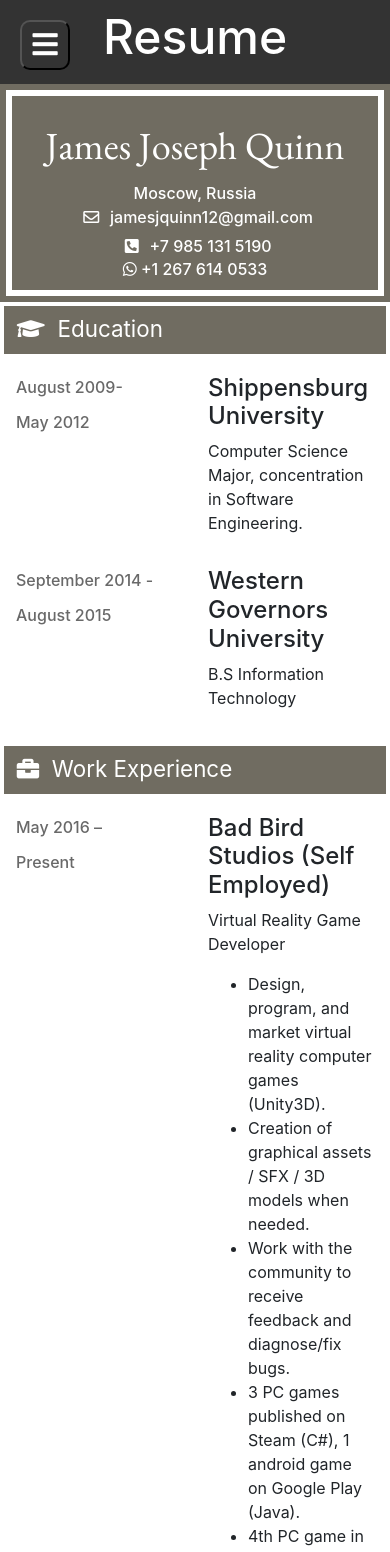
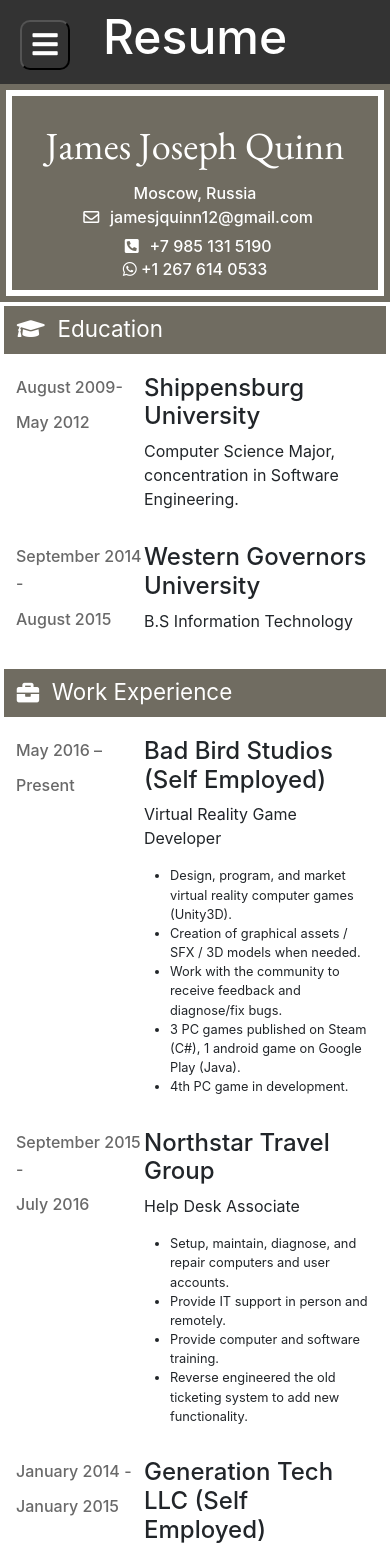
Before and after one commit to DrGooseman/JamesJQuinn, a React (Create React App) app: page /resume in a window 390 px wide. Shown: the top 1552 px of the page. Built offline with nearby package versions, Linux system fonts and the light colour scheme.

Commit message:
makes more mobile friendly

```diff
--- a/src/index.css
+++ b/src/index.css
@@ -422,7 +422,61 @@
   }
 }
 
+@media (max-height: 840px) {
+  .App-header img {
+    width: 67%;
+    border-radius: 100%;
+    margin: 1rem auto 0.5rem;
+    /* height: 50px; */
+  }
+}
+
+@media (max-height: 800px) {
+  .App-header img {
+    width: 44%;
+    border-radius: 100%;
+    margin: 0.6rem auto 0.1rem;
+    /* height: 50px; */
+  }
+
+  .App-header i {
+    margin-top: 0.2rem;
+    margin-bottom: 0.2rem;
+  }
+}
+
+@media (max-height: 700px) {
+  .App-header img {
+    width: 35%;
+    border-radius: 100%;
+    margin: 0.6rem auto 0rem;
+    /* height: 50px; */
+  }
+
+  .App-header i {
+    margin-top: 0rem;
+    margin-bottom: 0rem;
+  }
+}
+
+@media (max-height: 660px) {
+  .App-header img {
+    width: 30%;
+    border-radius: 100%;
+    margin: 0.6rem auto 0rem;
+    /* height: 50px; */
+  }
+}
+
 @media (max-width: 700px) {
+  .about-me-who-am-i-div {
+    width: 19rem;
+    margin: 0rem;
+  }
+  .about-me img {
+    margin: 0rem;
+  }
+
   .App-header-desktop {
     display: none;
   }
@@ -447,4 +501,29 @@
   .App-header-mobile-body.slideOut {
     transform: translateX(-300px);
   }
+
+  .resume-date {
+    flex-basis: 9rem;
+  }
+  .resume-row li {
+    font-size: 0.9rem;
+  }
+  .resume-row-certs li {
+    font-size: 0.9rem;
+  }
+
+  .resume-row-info ul,
+  .resume-row-certs ul,
+  .resume-row ul {
+    padding-inline-start: 26px;
+  }
 }
+
+@media (max-width: 660px) {
+  .resume-date {
+    flex-basis: 8rem;
+  }
+  .resume-row li {
+    font-size: 0.8rem;
+  }
+}
```
